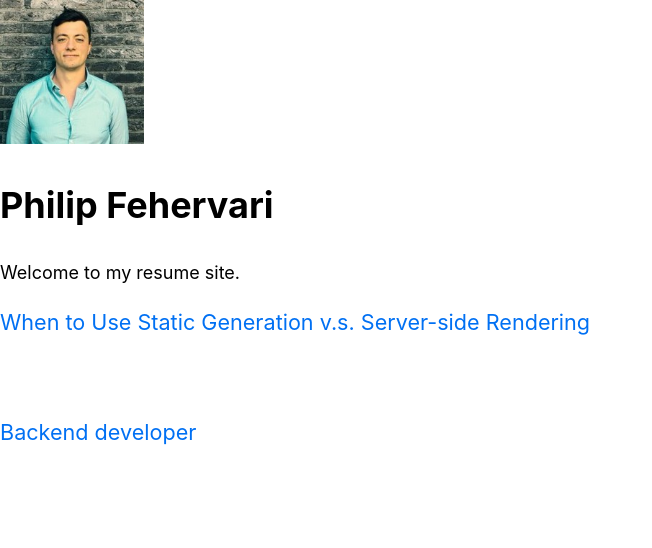
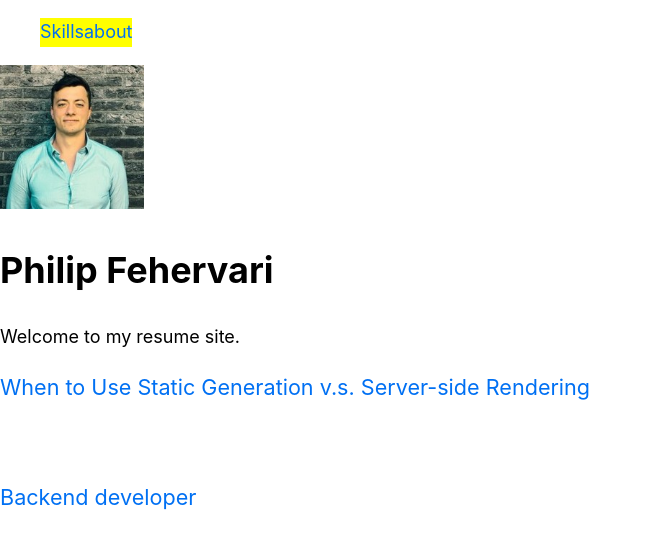
Before and after one commit to phifeh/cv, a Next.js app: page / in a window 1280 px wide. Shown: the top 548 px of the page, without its empty margins (0-652 px from the left). Built offline with nearby package versions, Linux system fonts and the light colour scheme.

Commit message:
add prettier

```diff
--- a/components/layout.tsx
+++ b/components/layout.tsx
@@ -2,6 +2,7 @@ import Head from "next/head";
 import Image from "next/image";
 import Link from "next/link";
 import styled from "@emotion/styled"
+import Nav from "./nav";
 const name = "Philip Fehervari";
 export const siteTitle = "Philip Fehervari Resume site";
 
@@ -17,6 +18,7 @@ export default function Layout({ children, home }) {
         <meta name="og:title" content={siteTitle} />
         <meta name="twitter:card" content="summary_large_image" />
       </Head>
+      <Nav menu={[{title:'Skills',to: '/skills'}, {title:'about',to:'/about'}]}></Nav>
       <header >
         {home ? (
           <>
--- /dev/null
+++ b/components/nav.tsx
@@ -0,0 +1,17 @@
+import styled from "@emotion/styled"
+import Link from "next/link"
+
+const NavContainer = styled('nav')`
+    ul {
+        li{
+        display: inline-block;
+        background: yellow;
+    }}
+
+`
+
+export default function Nav ({menu}: {menu: Array<{title:string; to:string;}>}){
+    return <NavContainer><ul>{
+menu.map(({to, title}) =><li><Link href={to}>{title}</Link></li>)
+
+}</ul></NavContainer>}
--- a/package.json
+++ b/package.json
@@ -15,5 +15,8 @@
     "react-dom": "17.0.2",
     "remark": "^14.0.1",
     "remark-html": "^15.0.0"
+  },
+  "devDependencies": {
+    "eslint-config-prettier": "^8.5.0"
   }
 }
```
Also changed, not shown: 2 other files (tests, documents, lock files or other folders).
